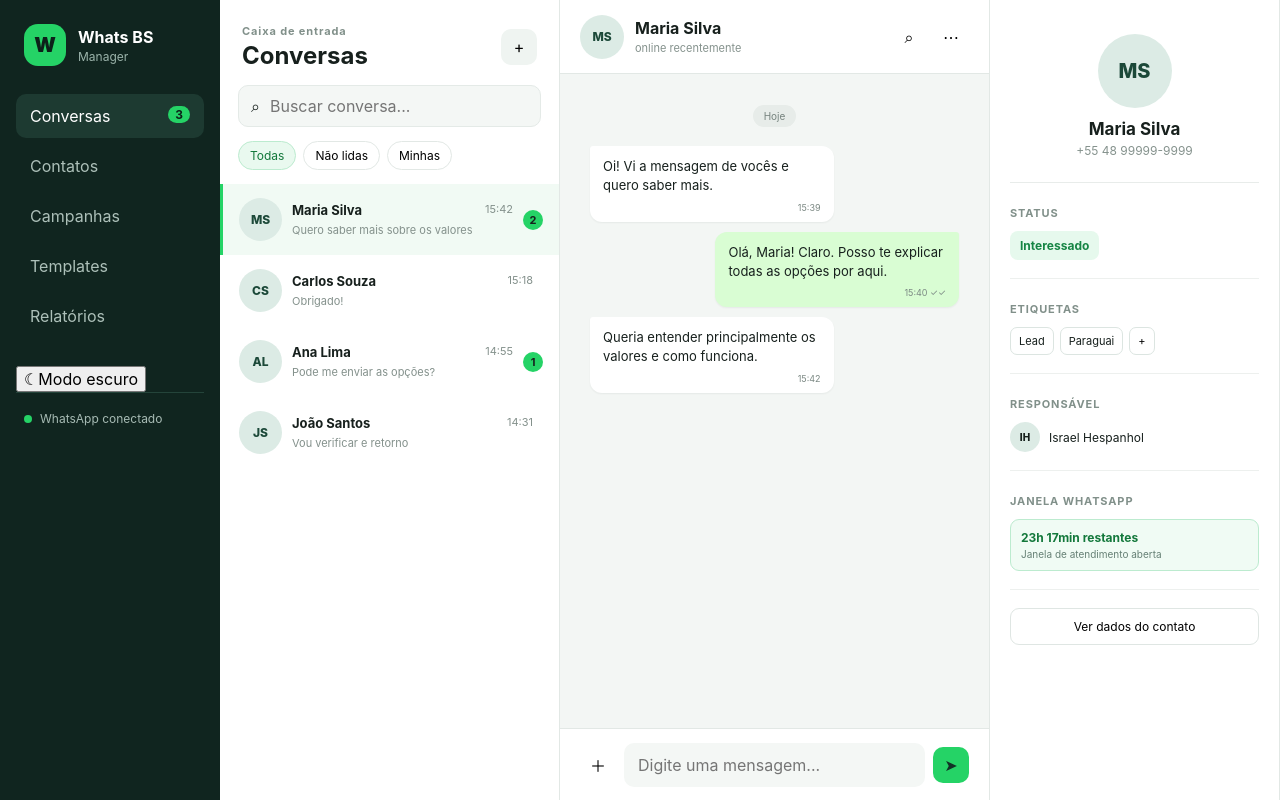
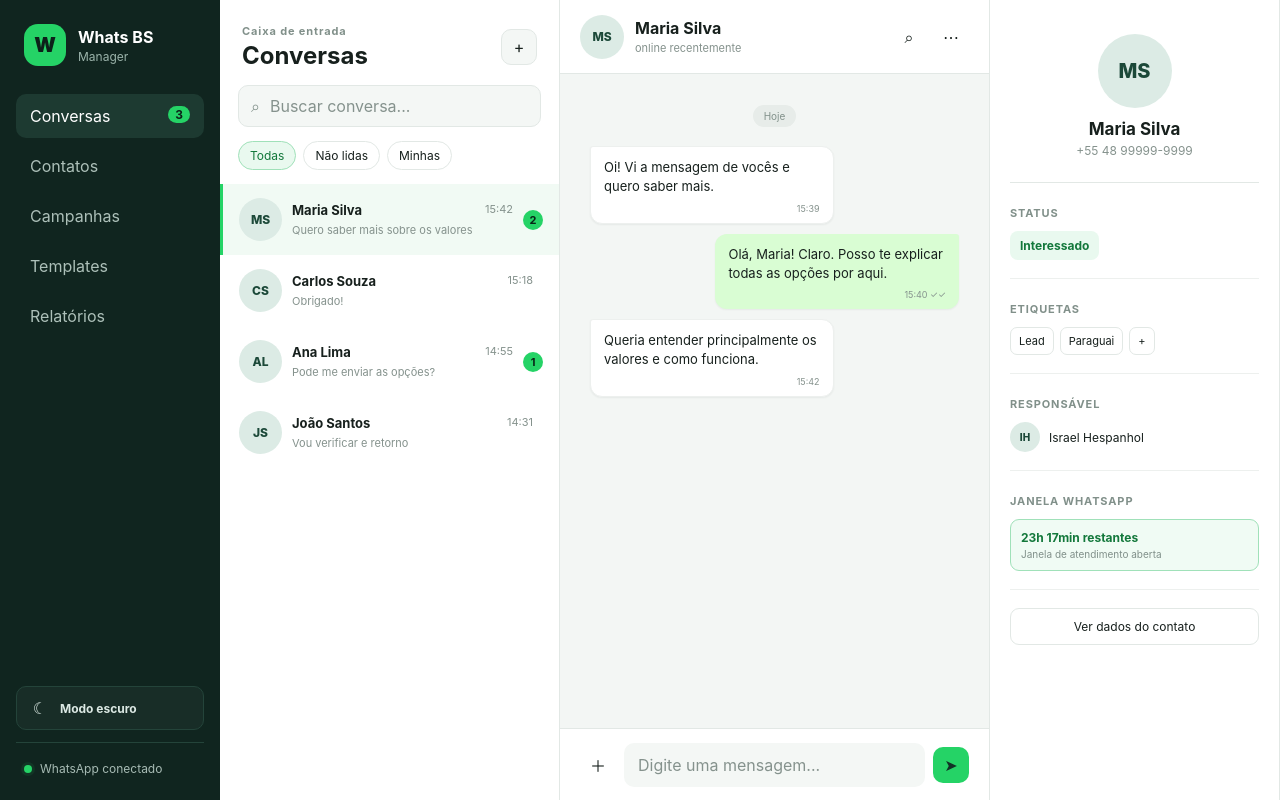
Before and after one commit to israelhespanhol-lang/Whats-Bs-Maneger-, a Next.js app in the folder apps/web/: page / in a window 1280 px wide. Built offline with nearby package versions, Linux system fonts and the light colour scheme.

Commit message:
style(web): add complete light and dark theme tokens

```diff
--- a/apps/web/app/globals.css
+++ b/apps/web/app/globals.css
@@ -4,17 +4,86 @@
 
 :root {
   font-family: Inter, ui-sans-serif, system-ui, -apple-system, BlinkMacSystemFont, "Segoe UI", sans-serif;
-  color: #17201d;
-  background: #f6f8f7;
+  color-scheme: light;
+
+  --bg: #f6f8f7;
+  --surface: #ffffff;
+  --surface-soft: #f4f7f5;
+  --surface-selected: #f1faf4;
+  --surface-chat: #f3f6f4;
+  --sidebar: #10251f;
+  --sidebar-active: #1d3a31;
+  --sidebar-muted: #adc0b9;
+  --sidebar-line: #24443a;
+  --text: #17201d;
+  --text-muted: #81908a;
+  --text-soft: #85928d;
+  --border: #e2e8e5;
+  --border-soft: #edf0ee;
+  --accent: #25d366;
+  --accent-strong: #13783b;
+  --accent-soft: #e9f9ef;
+  --accent-soft-2: #f0fbf4;
+  --avatar-bg: #dcebe5;
+  --avatar-text: #1c4939;
+  --bubble-in: #ffffff;
+  --bubble-out: #d9fdd3;
+  --day-pill: #e7ece9;
+  --pattern-dot: #dfe5e2;
+  --shadow: rgba(15, 38, 29, 0.06);
 }
 
+:root[data-theme="dark"] {
+  color-scheme: dark;
+
+  --bg: #0b1110;
+  --surface: #111917;
+  --surface-soft: #17211e;
+  --surface-selected: #173025;
+  --surface-chat: #0d1513;
+  --sidebar: #08130f;
+  --sidebar-active: #183228;
+  --sidebar-muted: #8ea39b;
+  --sidebar-line: #1c322a;
+  --text: #edf6f2;
+  --text-muted: #94a69f;
+  --text-soft: #8fa198;
+  --border: #24322d;
+  --border-soft: #1e2a26;
+  --accent: #32dc74;
+  --accent-strong: #72e89c;
+  --accent-soft: #173929;
+  --accent-soft-2: #10291d;
+  --avatar-bg: #20352e;
+  --avatar-text: #baf3cf;
+  --bubble-in: #17211e;
+  --bubble-out: #184a2d;
+  --day-pill: #202d29;
+  --pattern-dot: #1c2925;
+  --shadow: rgba(0, 0, 0, 0.24);
+}
+
+html,
 body {
   margin: 0;
+  min-height: 100%;
+  background: var(--bg);
+  color: var(--text);
+}
+
+body,
+button,
+input {
+  transition:
+    background-color 160ms ease,
+    border-color 160ms ease,
+    color 160ms ease;
 }
 
 button,
 input {
   font: inherit;
+  color: inherit;
 }
 
 button {
@@ -26,11 +95,11 @@ button {
   grid-template-columns: 220px 340px minmax(420px, 1fr) 290px;
   height: 100vh;
   min-height: 720px;
-  background: #f6f8f7;
+  background: var(--bg);
 }
 
 .sidebar {
-  background: #10251f;
+  background: var(--sidebar);
   color: white;
   padding: 24px 16px;
   display: flex;
@@ -49,7 +118,7 @@ button {
   width: 42px;
   height: 42px;
   border-radius: 14px;
-  background: #25d366;
+  background: var(--accent);
   color: #0c2119;
   display: grid;
   place-items: center;
@@ -77,7 +146,7 @@ nav {
 .navItem {
   border: 0;
   background: transparent;
-  color: #adc0b9;
+  color: var(--sidebar-muted);
   text-align: left;
   padding: 12px 14px;
   border-radius: 10px;
@@ -85,13 +154,17 @@ nav {
   justify-content: space-between;
 }
 
+.navItem:hover {
+  background: rgba(255, 255, 255, 0.04);
+}
+
 .navItem.active {
   color: white;
-  background: #1d3a31;
+  background: var(--sidebar-active);
 }
 
 .navItem span {
-  background: #25d366;
+  background: var(--accent);
   color: #0c2119;
   border-radius: 20px;
   padding: 1px 7px;
@@ -99,9 +172,42 @@ nav {
   font-weight: 700;
 }
 
+.sidebarFooter {
+  margin-top: auto;
+}
+
+.themeToggle {
+  width: 100%;
+  border: 1px solid var(--sidebar-line);
+  background: rgba(255, 255, 255, 0.035);
+  color: #dce9e4;
+  border-radius: 10px;
+  padding: 10px 12px;
+  display: flex;
+  align-items: center;
+  gap: 9px;
+}
+
+.themeToggle:hover {
+  background: rgba(255, 255, 255, 0.075);
+}
+
+.themeIcon {
+  width: 22px;
+  height: 22px;
+  display: grid;
+  place-items: center;
+  font-size: 16px;
+}
+
+.themeText {
+  font-size: 12px;
+  font-weight: 650;
+}
+
 .connection {
-  margin-top: auto;
-  border-top: 1px solid #24443a;
+  margin-top: 12px;
+  border-top: 1px solid var(--sidebar-line);
   padding: 18px 8px 0;
   color: #a7bbb4;
   font-size: 12px;
@@ -111,16 +217,17 @@ nav {
   display: inline-block;
   width: 8px;
   height: 8px;
-  background: #25d366;
+  background: var(--accent);
   border-radius: 50%;
   margin-right: 8px;
+  box-shadow: 0 0 0 3px rgba(37, 211, 102, 0.09);
 }
 
 .conversationList,
 .chat,
 .contactPanel {
-  border-right: 1px solid #e2e8e5;
-  background: white;
+  border-right: 1px solid var(--border);
+  background: var(--surface);
 }
 
 .conversationList header {
@@ -133,9 +240,9 @@ nav {
 .eyebrow,
 .sectionLabel {
   margin: 0;
-  color: #81908a;
+  color: var(--text-muted);
   font-size: 11px;
-  letter-spacing: .08em;
+  letter-spacing: 0.08em;
   font-weight: 700;
 }
 
@@ -147,21 +254,22 @@ h1 {
 .iconButton {
   width: 36px;
   height: 36px;
-  border: 0;
+  border: 1px solid var(--border);
   border-radius: 10px;
-  background: #eff4f1;
+  background: var(--surface-soft);
 }
 
 .search {
   margin: 0 18px;
   height: 42px;
-  background: #f4f7f5;
-  border: 1px solid #e4eae7;
+  background: var(--surface-soft);
+  border: 1px solid var(--border);
   border-radius: 10px;
   display: flex;
   align-items: center;
   padding: 0 12px;
   gap: 8px;
+  color: var(--text-muted);
 }
 
 .search input,
@@ -170,6 +278,12 @@ h1 {
   border: 0;
   outline: none;
   background: transparent;
+  min-width: 0;
+}
+
+.search input::placeholder,
+.composer input::placeholder {
+  color: var(--text-soft);
 }
 
 .filters {
@@ -179,17 +293,17 @@ h1 {
 }
 
 .filter {
-  border: 1px solid #e2e8e5;
-  background: white;
+  border: 1px solid var(--border);
+  background: var(--surface);
   border-radius: 20px;
   padding: 6px 11px;
   font-size: 12px;
 }
 
 .filter.active {
-  background: #e9f9ef;
-  border-color: #bcebcf;
-  color: #13783b;
+  background: var(--accent-soft);
+  border-color: color-mix(in srgb, var(--accent) 35%, var(--border));
+  color: var(--accent-strong);
 }
 
 .conversationItem {
@@ -201,9 +315,13 @@ h1 {
   border-left: 3px solid transparent;
 }
 
+.conversationItem:hover {
+  background: var(--surface-soft);
+}
+
 .conversationItem.selected {
-  background: #f1faf4;
-  border-left-color: #25d366;
+  background: var(--surface-selected);
+  border-left-color: var(--accent);
 }
 
 .avatar {
@@ -212,8 +330,8 @@ h1 {
   border-radius: 50%;
   display: grid;
   place-items: center;
-  background: #dcebe5;
-  color: #1c4939;
+  background: var(--avatar-bg);
+  color: var(--avatar-text);
   font-weight: 800;
   font-size: 12px;
 }
@@ -242,7 +360,7 @@ h1 {
 
 .conversationTop time,
 .conversationCopy p {
-  color: #84918c;
+  color: var(--text-soft);
   font-size: 11px;
 }
 
@@ -255,7 +373,8 @@ h1 {
 }
 
 .badge {
-  background: #25d366;
+  background: var(--accent);
+  color: #082416;
   border-radius: 20px;
   min-width: 20px;
   height: 20px;
@@ -268,12 +387,12 @@ h1 {
 .chat {
   display: grid;
   grid-template-rows: 74px 1fr 72px;
-  background: #f3f6f4;
+  background: var(--surface-chat);
 }
 
 .chatHeader,
 .composer {
-  background: white;
+  background: var(--surface);
   display: flex;
   align-items: center;
   padding: 0 20px;
@@ -281,7 +400,7 @@ h1 {
 
 .chatHeader {
   justify-content: space-between;
-  border-bottom: 1px solid #e2e8e5;
+  border-bottom: 1px solid var(--border);
 }
 
 .contactIdentity {
@@ -297,7 +416,7 @@ h1 {
 
 .contactIdentity span {
   margin-top: 3px;
-  color: #85928d;
+  color: var(--text-soft);
   font-size: 11px;
 }
 
@@ -312,12 +431,19 @@ h1 {
   background: transparent;
   width: 36px;
   height: 36px;
+  border-radius: 9px;
+}
+
+.chatActions button:hover,
+.composer button:hover {
+  background: var(--surface-soft);
 }
 
 .messages {
   padding: 30px;
   overflow: auto;
-  background-image: radial-gradient(#dfe5e2 0.6px, transparent 0.6px);
+  background-color: var(--surface-chat);
+  background-image: radial-gradient(var(--pattern-dot) 0.6px, transparent 0.6px);
   background-size: 14px 14px;
 }
 
@@ -327,8 +453,8 @@ h1 {
 }
 
 .dayDivider span {
-  background: #e7ece9;
-  color: #75827d;
+  background: var(--day-pill);
+  color: var(--text-muted);
   border-radius: 20px;
   padding: 5px 11px;
   font-size: 10px;
@@ -339,7 +465,7 @@ h1 {
   padding: 11px 13px 8px;
   border-radius: 12px;
   margin-bottom: 10px;
-  box-shadow: 0 1px 2px rgba(15, 38, 29, .06);
+  box-shadow: 0 1px 2px var(--shadow);
   font-size: 13px;
   line-height: 1.45;
 }
@@ -347,35 +473,36 @@ h1 {
 .bubble small {
   display: block;
   text-align: right;
-  color: #7b8883;
+  color: var(--text-soft);
   font-size: 9px;
   margin-top: 6px;
 }
 
 .incoming {
-  background: white;
+  background: var(--bubble-in);
+  border: 1px solid var(--border-soft);
   border-top-left-radius: 3px;
 }
 
 .outgoing {
-  background: #d9fdd3;
+  background: var(--bubble-out);
   margin-left: auto;
   border-top-right-radius: 3px;
 }
 
 .composer {
   gap: 8px;
-  border-top: 1px solid #e2e8e5;
+  border-top: 1px solid var(--border);
 }
 
 .composer input {
-  background: #f4f7f5;
+  background: var(--surface-soft);
   padding: 12px 14px;
   border-radius: 10px;
 }
 
 .composer .send {
-  background: #25d366;
+  background: var(--accent);
   border-radius: 10px;
   color: #123126;
 }
@@ -387,7 +514,7 @@ h1 {
 .contactHero {
   text-align: center;
   padding: 10px 0 24px;
-  border-bottom: 1px solid #e8ecea;
+  border-bottom: 1px solid var(--border);
 }
 
 .contactHero h2 {
@@ -397,21 +524,21 @@ h1 {
 
 .contactHero p {
   margin: 0;
-  color: #85928d;
+  color: var(--text-soft);
   font-size: 12px;
 }
 
 .infoBlock {
   padding: 18px 0;
-  border-bottom: 1px solid #edf0ee;
+  border-bottom: 1px solid var(--border-soft);
 }
 
 .statusPill {
   display: block;
   margin-top: 10px;
   border: 0;
-  background: #e6f9ed;
-  color: #168544;
+  background: var(--accent-soft);
+  color: var(--accent-strong);
   padding: 7px 10px;
   border-radius: 8px;
   font-size: 12px;
@@ -427,8 +554,8 @@ h1 {
 
 .tags span,
 .tags button {
-  border: 1px solid #dce5e1;
-  background: white;
+  border: 1px solid var(--border);
+  background: var(--surface);
   border-radius: 7px;
   padding: 6px 8px;
   font-size: 11px;
@@ -446,7 +573,8 @@ h1 {
   width: 30px;
   height: 30px;
   border-radius: 50%;
-  background: #dcebe5;
+  background: var(--avatar-bg);
+  color: var(--avatar-text);
   display: grid;
   place-items: center;
   font-size: 10px;
@@ -455,8 +583,8 @@ h1 {
 
 .windowCard {
   margin-top: 10px;
-  border: 1px solid #bcebcf;
-  background: #f0fbf4;
+  border: 1px solid color-mix(in srgb, var(--accent) 35%, var(--border));
+  background: var(--accent-soft-2);
   padding: 10px;
   border-radius: 9px;
 }
@@ -467,13 +595,13 @@ h1 {
 }
 
 .windowCard strong {
-  color: #13783b;
+  color: var(--accent-strong);
   font-size: 12px;
 }
 
 .windowCard span {
   margin-top: 3px;
-  color: #668075;
+  color: var(--text-muted);
   font-size: 10px;
 }
 
@@ -481,8 +609,8 @@ h1 {
   margin-top: 18px;
   width: 100%;
   padding: 10px;
-  border: 1px solid #dfe6e3;
-  background: white;
+  border: 1px solid var(--border);
+  background: var(--surface);
   border-radius: 9px;
   font-size: 12px;
 }
@@ -508,8 +636,14 @@ h1 {
 
   .brand > div:not(.brandMark),
   .navItem span,
-  .connection {
+  .connection,
+  .themeText {
     display: none;
+  }
+
+  .themeToggle {
+    justify-content: center;
+    padding-inline: 0;
   }
 
   .navItem {
```
